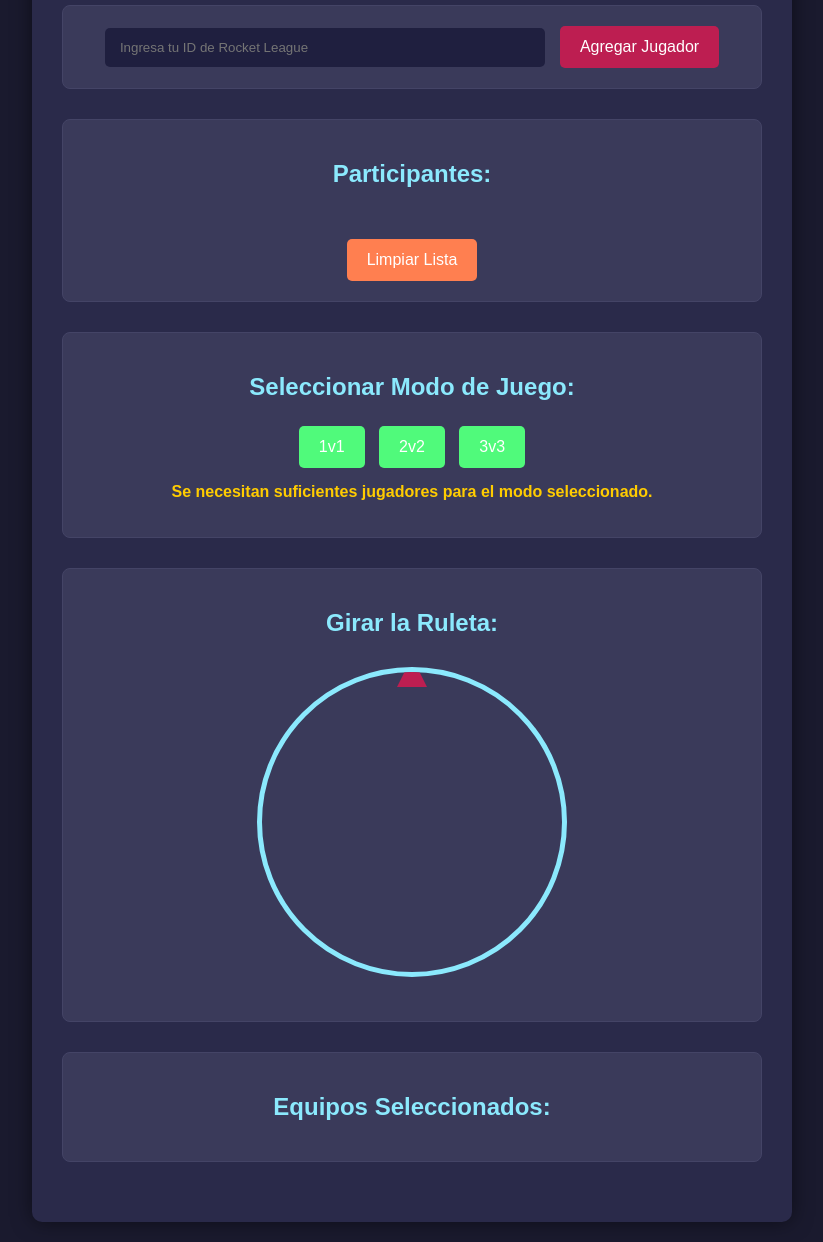
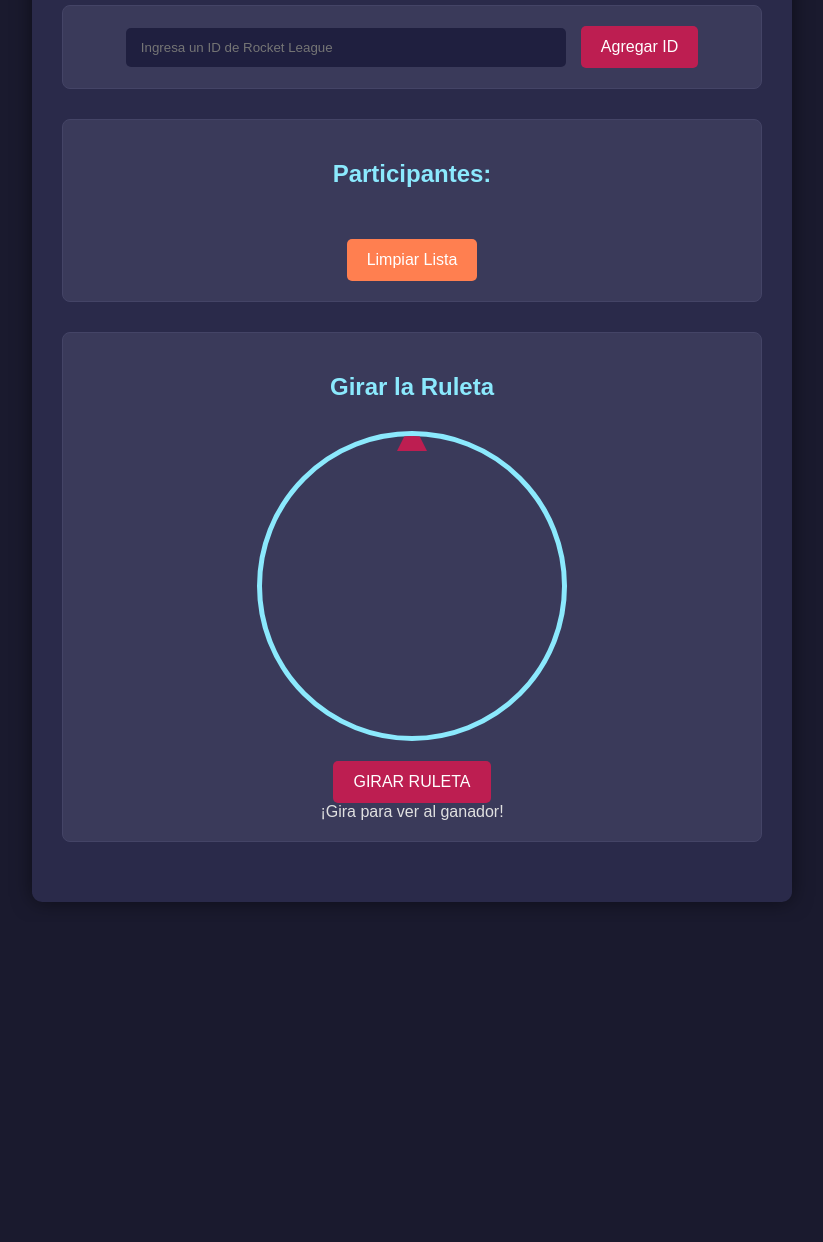
Before and after one commit to SalvaCroxx96/ruleta-rl-stream, a plain HTML site: page index.html in a window 1280 px wide. Shown: the part 123-1365 px from the top of the page, without its empty margins (228-1051 px from the left). After the commit the page ends 1045 px from the top, so only its background shows below. Drawn offline with nearby package versions, Linux system fonts and the light colour scheme.

Commit message:
index.html

```diff
--- a/index.html
+++ b/index.html
@@ -3,16 +3,17 @@
 <head>
     <meta charset="UTF-8">
     <meta name="viewport" content="width=device-width, initial-scale=1.0">
-    <title>Ruleta Rocket League - Mejorada</title>
+    <title>Ruleta Rocket League</title>
     <link rel="stylesheet" href="style.css">
+    <script src="https://cdnjs.cloudflare.com/ajax/libs/gsap/3.9.1/gsap.min.js"></script>
 </head>
 <body>
     <div class="container">
-        <h1>Ruleta de Equipos de Rocket League</h1>
+        <h1>Ruleta de IDs de Rocket League</h1>
 
         <div class="input-section">
-            <input type="text" id="playerInput" placeholder="Ingresa tu ID de Rocket League">
-            <button id="addPlayerBtn">Agregar Jugador</button>
+            <input type="text" id="playerInput" placeholder="Ingresa un ID de Rocket League">
+            <button id="addPlayerBtn">Agregar ID</button>
         </div>
 
         <div class="players-list-section">
@@ -21,30 +22,20 @@
             <button id="clearPlayersBtn" class="clear-button">Limpiar Lista</button>
         </div>
 
-        <div class="mode-selection-section">
-            <h2>Seleccionar Modo de Juego:</h2>
-            <button class="mode-button" data-mode="1v1">1v1</button>
-            <button class="mode-button" data-mode="2v2">2v2</button>
-            <button class="mode-button" data-mode="3v3">3v3</button>
-            <p class="mode-warning">Se necesitan suficientes jugadores para el modo seleccionado.</p>
+        <div class="roulette-section">
+            <h2>Girar la Ruleta</h2>
+            <div class="roulette-container">
+                <div class="roulette-pointer"></div>
+                <canvas id="rouletteCanvas"></canvas> </div>
+            <button id="spinButton" class="main-spin-button">GIRAR RULETA</button>
+            <div id="winnerDisplay" class="winner-display">
+                ¡Gira para ver al ganador!
+            </div>
+            <p class="result-warning" style="display: none;">¡No hay suficientes IDs en la lista para girar!</p>
         </div>
 
-        <div class="roulette-section">
-            <h2>Girar la Ruleta:</h2>
-            <div class="roulette-container">
-                <div class="roulette-pointer"></div>
-                <div id="rouletteWheel" class="roulette-wheel">
-                    </div>
-            </div>
-            <button id="spinBtn" class="spin-button" style="display: none;">¡GIRAR!</button>
-            <p id="spinResult" class="spin-result"></p>
-        </div>
-
-        <div class="results-section">
-            <h2>Equipos Seleccionados:</h2>
-            <div id="teamsDisplay">
-                </div>
-            <p class="result-warning" style="display: none;">¡No hay suficientes jugadores para este modo!</p>
+        <div class="results-section" style="display: none;"> <h2>Equipos Seleccionados:</h2>
+            <div id="teamsDisplay"></div>
         </div>
     </div>
 
```
